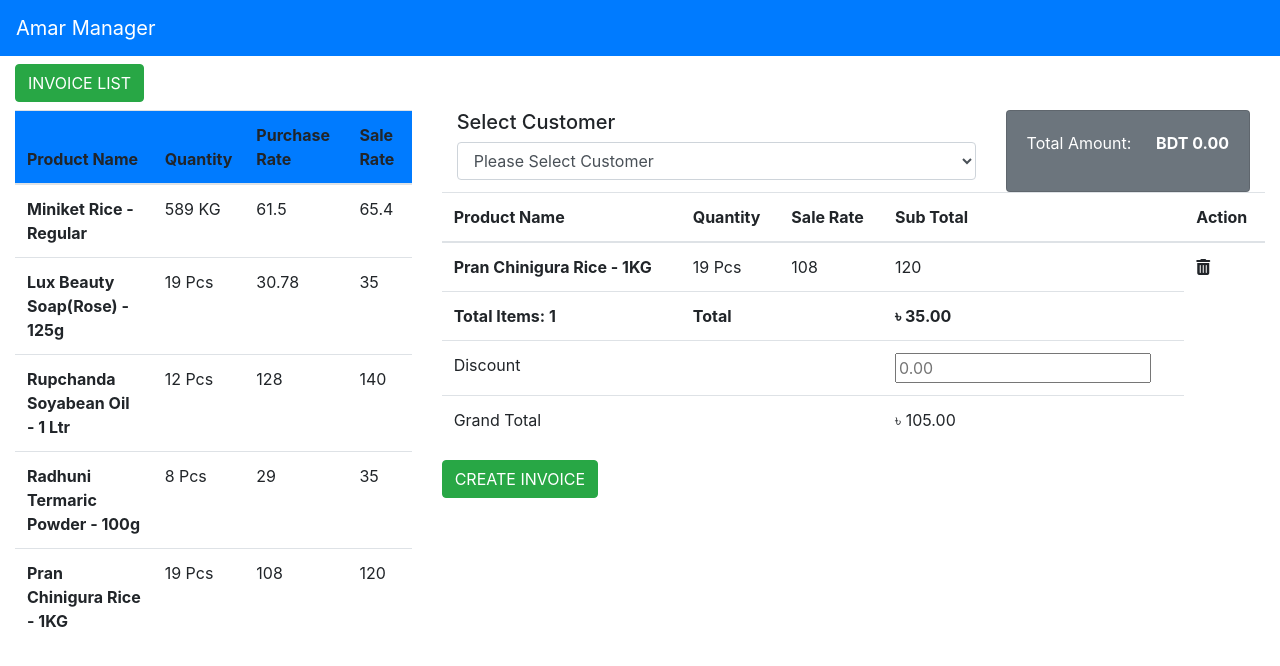
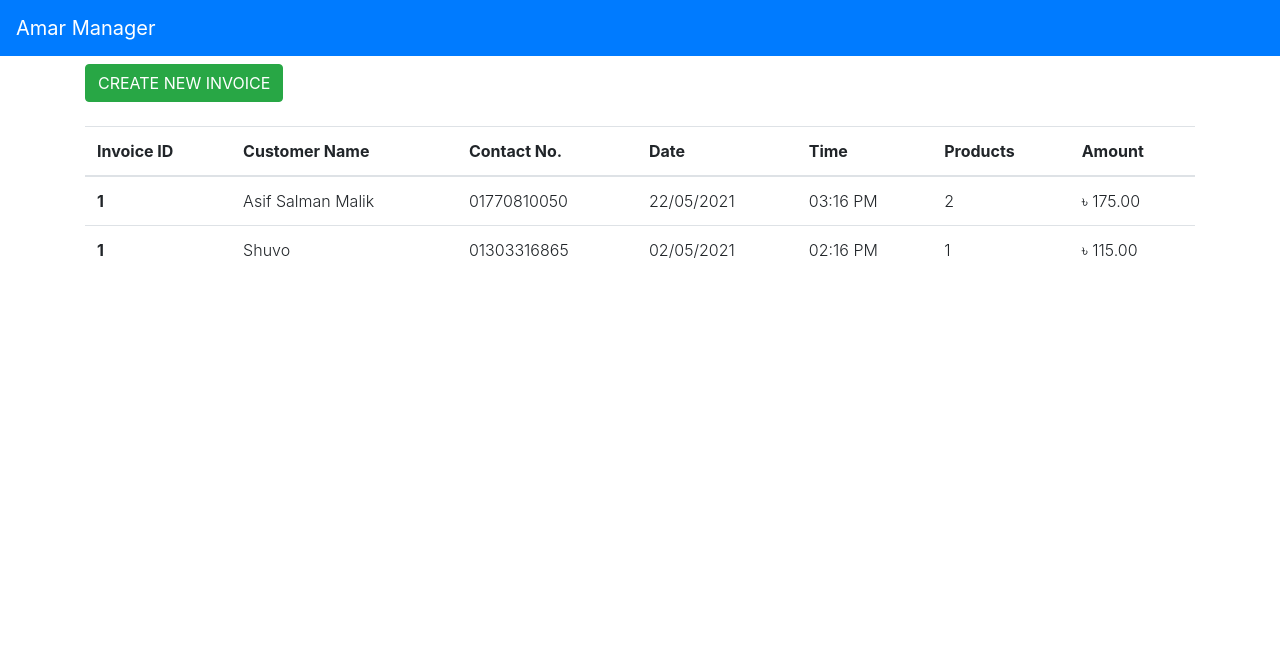
Before and after one commit to supermanshuvo/amar-manager, a React (Create React App) app: page / in a window 1280 px wide. Shown: the top 666 px of the page. Built offline with nearby package versions, Linux system fonts and the light colour scheme.

Commit message:
Create Invoice page and fix the layout

```diff
--- a/src/components/Body.jsx
+++ b/src/components/Body.jsx
@@ -1,13 +1,13 @@
-import Products from "./Products"
+// import Products from "./Products"
 
-// import Invoice from "./Invoice"
+import Invoice from "./Invoice"
 
 
 const Body = () => {
     return(
         <div className="container-fluid mt-2">
-            <Products />
-            {/* <Invoice /> */}
+            {/* <Products /> */}
+            <Invoice />
         </div>
     );
 }
--- a/src/components/Invoice.jsx
+++ b/src/components/Invoice.jsx
@@ -1,7 +1,42 @@
 const Invoice = () => {
     return (
         <div className="container">
-            <a href="#">CREATE NEW INVOICE</a>
+            <a className="btn btn-success" href="#">CREATE NEW INVOICE</a>
+            <div className="table mt-4 font-weight-light">
+                <table class="table">
+                    <thead>
+                        <tr>
+                            <th scope="col">Invoice ID</th>
+                            <th scope="col">Customer Name</th>
+                            <th scope="col">Contact No.</th>
+                            <th scope="col">Date</th>
+                            <th scope="col">Time</th>
+                            <th scope="col">Products</th>
+                            <th scope="col">Amount</th>
+                        </tr>
+                    </thead>
+                    <tbody>
+                        <tr>
+                            <th scope="row">1</th>
+                            <td>Asif Salman Malik</td>
+                            <td>01770810050</td>
+                            <td>22/05/2021</td>
+                            <td>03:16 PM</td>
+                            <td>2</td>
+                            <td>৳ 175.00</td>
+                        </tr>
+                        <tr>
+                            <th scope="row">1</th>
+                            <td>Shuvo</td>
+                            <td>01303316865</td>
+                            <td>02/05/2021</td>
+                            <td>02:16 PM</td>
+                            <td>1</td>
+                            <td>৳ 115.00</td>
+                        </tr>
+                    </tbody>
+                </table>
+            </div>
         </div>
     );
 }
```
